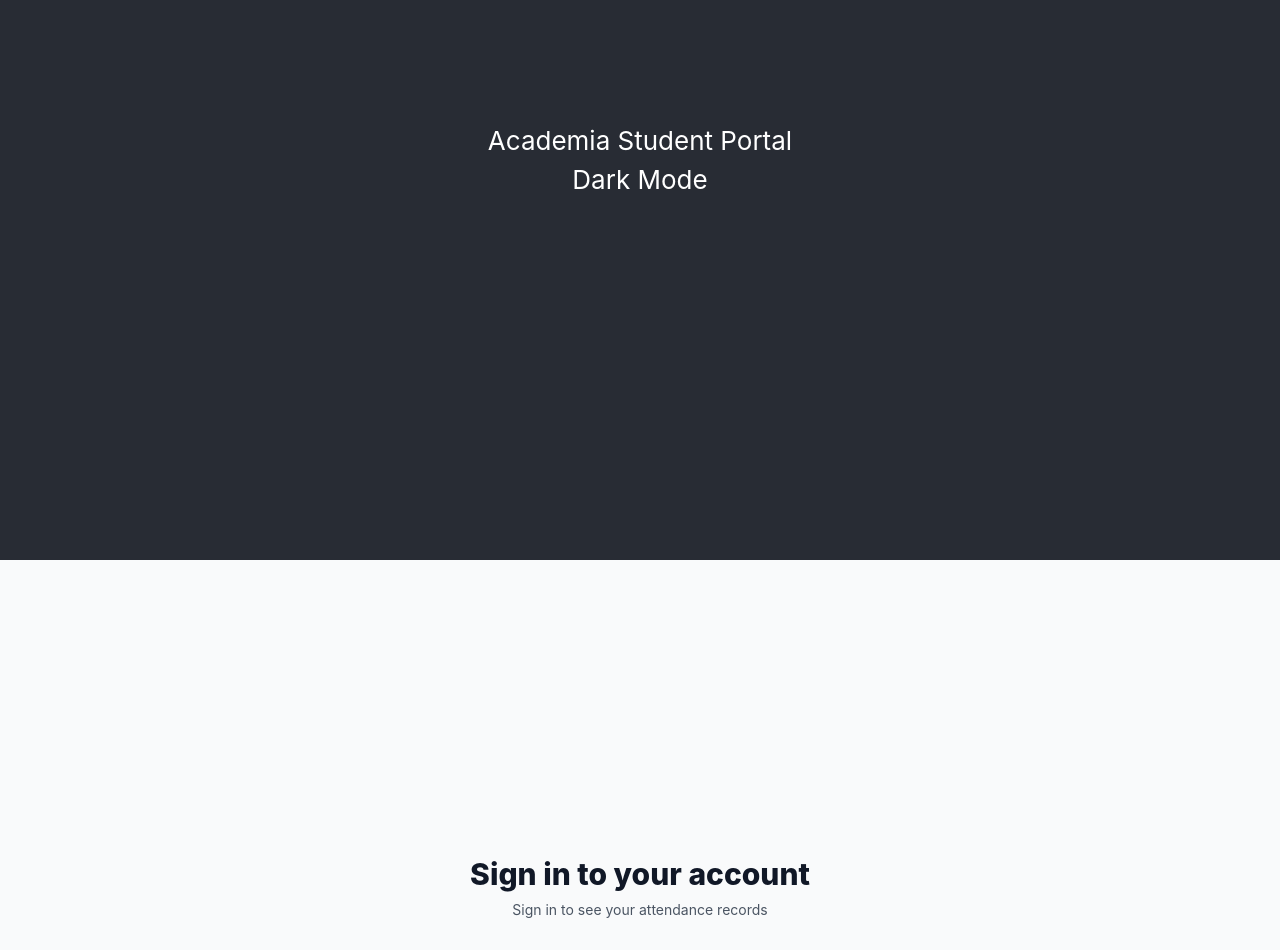
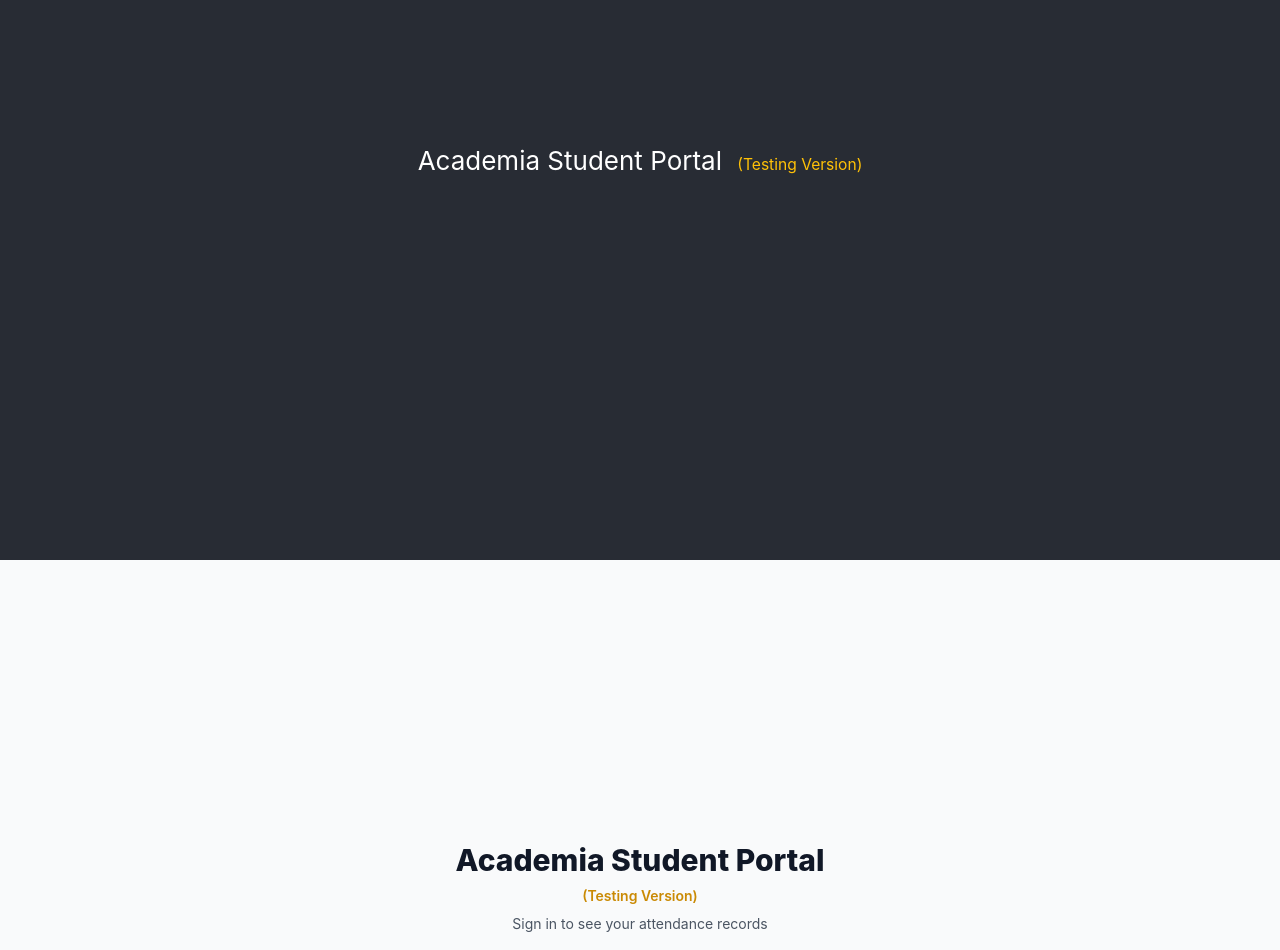
Before and after one commit to Aryaman129/Academia2, a React (Create React App) app in the folder frontend/: page / in a window 1280 px wide. Shown: the part 240-1190 px from the top of the page. Built offline with nearby package versions, Linux system fonts and the light colour scheme; no server answers.

Commit message:
Improved Dashboard

```diff
--- a/frontend/src/App.css
+++ b/frontend/src/App.css
@@ -36,3 +36,10 @@
     transform: rotate(360deg);
   }
 }
+
+.testing-label {
+  font-size: 0.6em;
+  color: #ffc107;
+  font-weight: normal;
+  margin-left: 8px;
+}
--- a/frontend/src/App.js
+++ b/frontend/src/App.js
@@ -2,7 +2,6 @@ import React from "react";
 import { BrowserRouter as Router, Route, Routes } from "react-router-dom";
 import Auth from "./components/Auth";
 import Dashboard from "./components/Dashboard";
-import DarkModeToggle from "./components/DarkModeToggle";
 import "./App.css";
 
 function App() {
@@ -10,8 +9,7 @@ function App() {
     <div className="App">
       <Router>
         <header className="App-header">
-          <h1>Academia Student Portal</h1>
-          <DarkModeToggle />
+          <h1>Academia Student Portal <span className="testing-label">(Testing Version)</span></h1>
         </header>
         <Routes>
           <Route path="/" element={<Auth />} />
--- a/frontend/src/components/Auth.js
+++ b/frontend/src/components/Auth.js
@@ -122,7 +122,8 @@ const Auth = () => {
     <div className="min-h-screen flex items-center justify-center bg-gray-50 py-12 px-4 sm:px-6 lg:px-8">
       <div className="max-w-md w-full space-y-8">
         <div>
-          <h2 className="mt-6 text-center text-3xl font-extrabold text-gray-900">Sign in to your account</h2>
+          <h2 className="mt-6 text-center text-3xl font-extrabold text-gray-900">Academia Student Portal</h2>
+          <p className="mt-2 text-center text-sm text-yellow-600 font-semibold">(Testing Version)</p>
           <p className="mt-2 text-center text-sm text-gray-600">Sign in to see your attendance records</p>
         </div>
 
```
